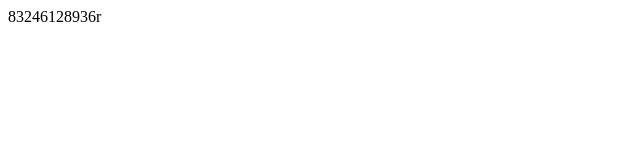
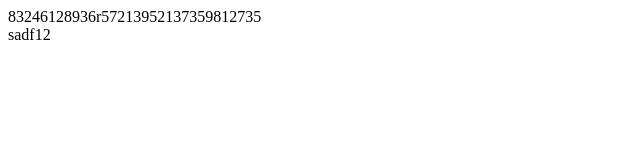
Before and after one commit to NAYEJIN/hellogit, a plain HTML site: page index.html in a window 1280 px wide. Shown: the whole page, without its empty margins (0-640 px from the left). Drawn offline with Linux system fonts and the light colour scheme.

Commit message:
update file

```diff
--- a/index.html
+++ b/index.html
@@ -6,6 +6,8 @@
     <title>Document</title>
 </head>
 <body>
-    83246128936r
+    83246128936r57213952137359812735
+    <br>
+    sadf12
 </body>
 </html>
```
